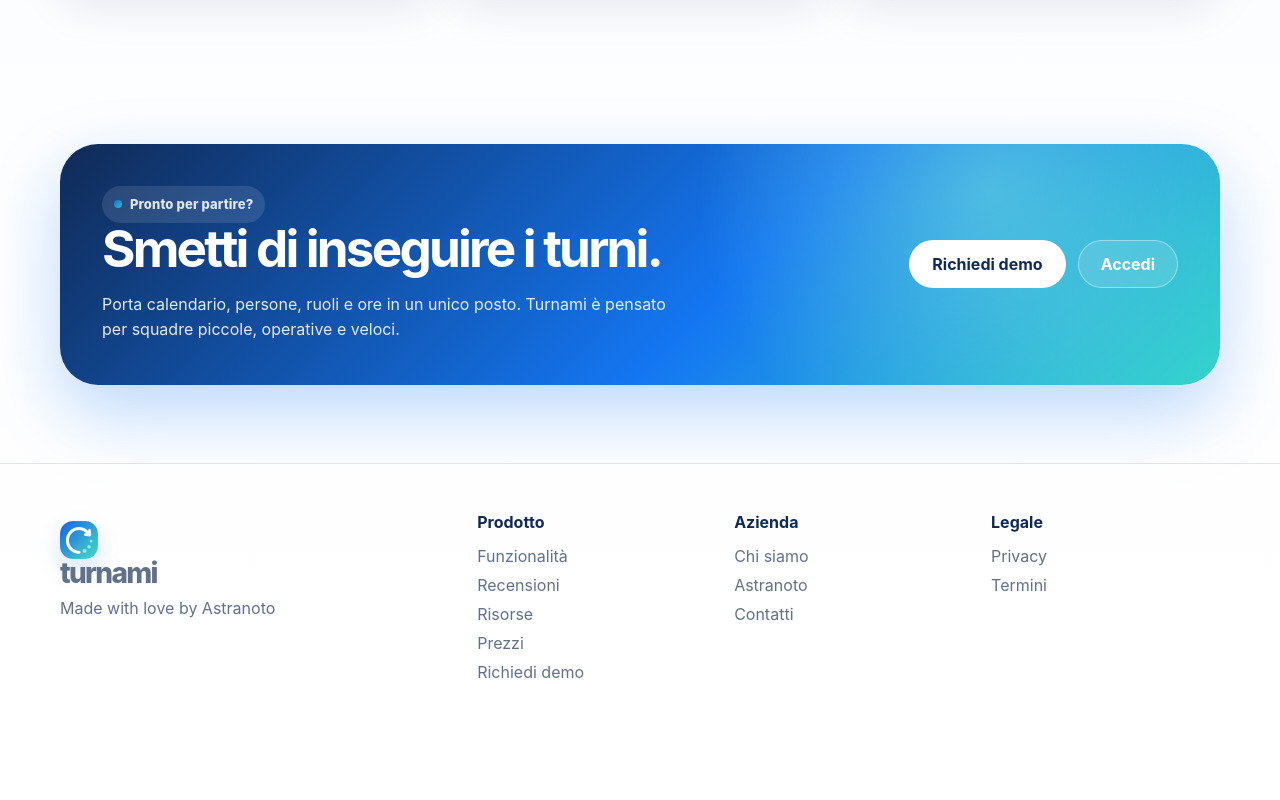
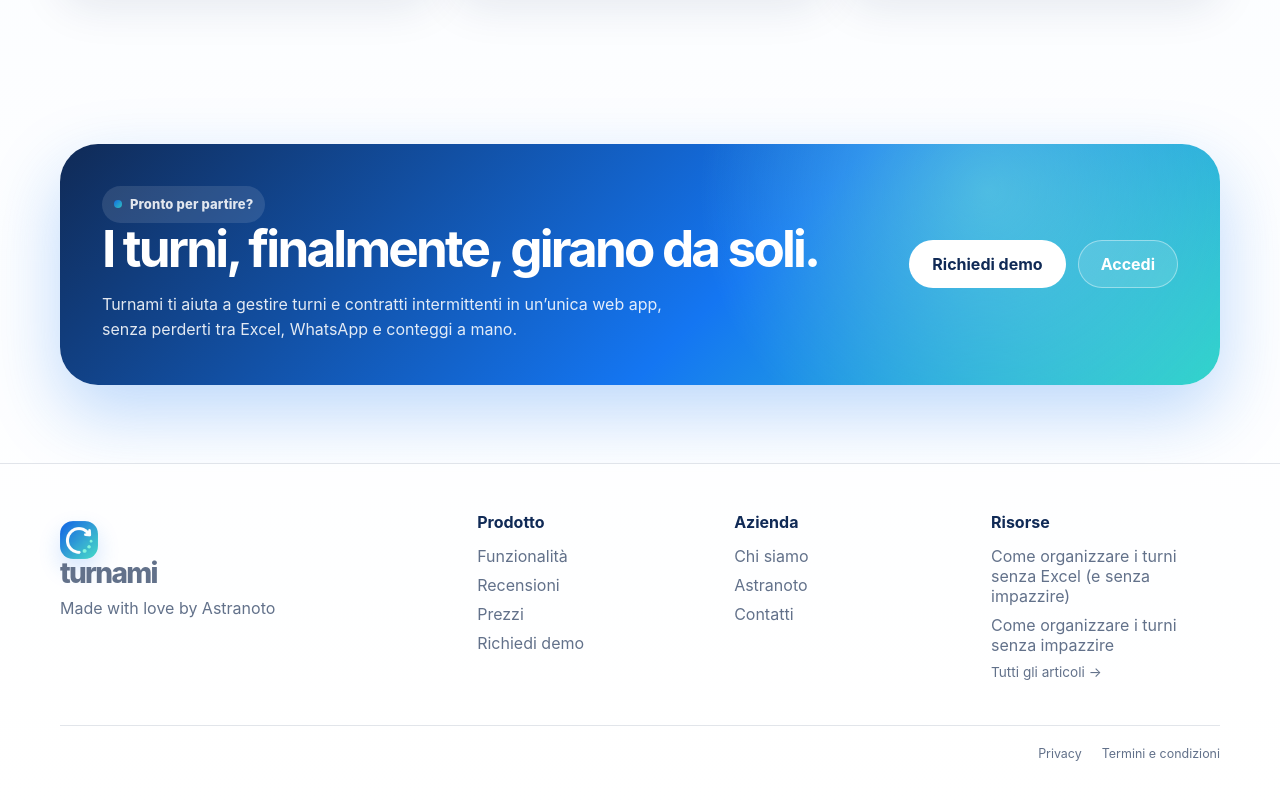
Before and after one commit to astranoto/turnami-landing, a Next.js app: page / in a window 1280 px wide. Shown: the part 3797-4597 px from the top of the page. Before the commit the page ends 4536 px from the top, so only its background shows below. Built offline with nearby package versions, Linux system fonts and the light colour scheme; no server answers.

Commit message:
feat: restructure footer and update CTA copy
- Replace Legale column with Risorse (last 4 articles from MDX content)
- Move Privacy and Termini to small legal strip at footer bottom
- Remove Risorse link from Prodotto nav column
- Update CTA default title and description copy

```diff
--- a/app/components/CTA.jsx
+++ b/app/components/CTA.jsx
@@ -1,7 +1,7 @@
 import Link from 'next/link';
 import { site } from '../lib/site';
 
-export default function CTA({ title = 'Smetti di inseguire i turni.', text = 'Porta calendario, persone, ruoli e ore in un unico posto. Turnami è pensato per squadre piccole, operative e veloci.' }) {
+export default function CTA({ title = 'I turni, finalmente, girano da soli.', text = 'Turnami ti aiuta a gestire turni e contratti intermittenti in un’unica web app, senza perderti tra Excel, WhatsApp e conteggi a mano.' }) {
   return (
     <section className="section cta-section">
       <div className="container">
--- a/app/components/Footer.jsx
+++ b/app/components/Footer.jsx
@@ -1,7 +1,26 @@
+import fs from 'fs';
+import path from 'path';
+import matter from 'gray-matter';
 import Link from 'next/link';
-import { site, basePath } from '../lib/site';
+import { site } from '../lib/site';
+
+function getLatestArticles(n = 4) {
+  const contentDir = path.join(process.cwd(), 'app/risorse/content');
+  const files = fs.readdirSync(contentDir).filter((f) => f.endsWith('.mdx'));
+  return files
+    .map((file) => {
+      const slug = file.replace('.mdx', '');
+      const raw = fs.readFileSync(path.join(contentDir, file), 'utf-8');
+      const { data } = matter(raw);
+      return { slug, title: data.title, date: data.date };
+    })
+    .sort((a, b) => new Date(b.date) - new Date(a.date))
+    .slice(0, n);
+}
 
 export default function Footer() {
+  const articles = getLatestArticles();
+
   return (
     <footer className="footer">
       <div className="container footer-grid">
@@ -16,7 +35,6 @@ export default function Footer() {
           <h4>Prodotto</h4>
           <Link href="/#funzionalita">Funzionalità</Link>
           <Link href="/#recensioni">Recensioni</Link>
-          <Link href="/risorse/">Risorse</Link>
           <Link href="/pricing/">Prezzi</Link>
           <Link href="/contact/">Richiedi demo</Link>
         </div>
@@ -27,9 +45,18 @@ export default function Footer() {
           <a href={`mailto:${site.contactEmail}`}>Contatti</a>
         </div>
         <div>
-          <h4>Legale</h4>
+          <h4>Risorse</h4>
+          {articles.map((a) => (
+            <Link key={a.slug} href={`/risorse/${a.slug}/`}>{a.title}</Link>
+          ))}
+          <Link href="/risorse/" className="footer-all-articles">Tutti gli articoli →</Link>
+        </div>
+      </div>
+      <div className="container footer-legal">
+        <span />
+        <div>
           <Link href="/privacy/">Privacy</Link>
-          <Link href="/terms/">Termini</Link>
+          <Link href="/terms/">Termini e condizioni</Link>
         </div>
       </div>
     </footer>
--- a/app/globals.css
+++ b/app/globals.css
@@ -454,6 +454,11 @@ ul.clean li::before { content: '✓'; color: var(--blue); font-weight: 900; }
 .content-card p, .content-card li { color: var(--muted); line-height: 1.7; }
 .content-card h2 { font-size: 34px; }
 .content-card + .content-card { margin-top: 20px; }
+.content-card.prose h2 { font-size: 18px; margin: 32px 0 10px; }
+.content-card.prose ul { padding-left: 20px; margin: 0 0 16px; }
+.content-card.prose li { color: var(--muted); line-height: 1.7; margin-bottom: 6px; }
+.content-card.prose a { color: var(--blue); text-decoration: underline; }
+.content-card.prose strong { color: var(--ink); }
 
 .contact-grid { display: grid; grid-template-columns: .85fr 1.15fr; gap: 22px; align-items: stretch; }
 .contact-box {
@@ -484,6 +489,17 @@ ul.clean li::before { content: '✓'; color: var(--blue); font-weight: 900; }
 .footer a { display: block; margin: 9px 0; color: var(--muted); }
 .footer a:hover { color: var(--blue); }
 .footer-brand { margin-bottom: 14px; }
+.footer-legal {
+  display: flex;
+  justify-content: space-between;
+  align-items: center;
+  margin-top: 36px;
+  padding-top: 16px;
+  border-top: 1px solid var(--line);
+}
+.footer-legal a { display: inline; margin: 0 0 0 20px; font-size: 0.78rem; color: var(--muted); }
+.footer-legal a:hover { color: var(--blue); }
+.footer-all-articles { font-size: 0.85rem; margin-top: 4px !important; }
 .muted { color: var(--muted); line-height: 1.6; }
 
 .desktop-only { display: inline-flex; }
```
